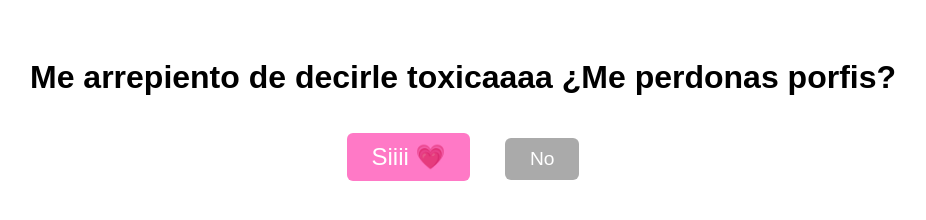
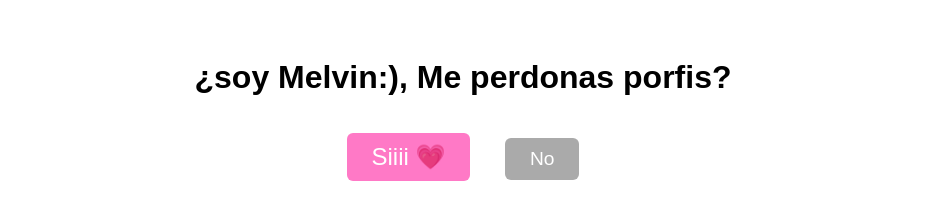
Before and after one commit to MeeeelvinnnnnJA/Perdonnn, a plain HTML site: page index.html in a window 1280 px wide. Shown: the whole page, without its empty margins (177-1103 px from the left). Drawn offline with Linux system fonts and the light colour scheme.

Commit message:
Update index.html

```diff
--- a/index.html
+++ b/index.html
@@ -58,7 +58,7 @@
 </head>
 <body>
 
-    <h1 id="pregunta">Me arrepiento de decirle toxicaaaa ¿Me perdonas porfis?</h1>
+    <h1 id="pregunta">¿soy Melvin:), Me perdonas porfis?</h1>
     <button id="si">Siiii 💗</button>
     <button id="no">No</button>
 
```
